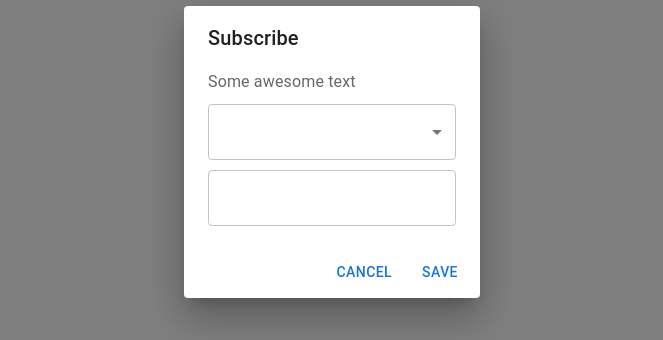
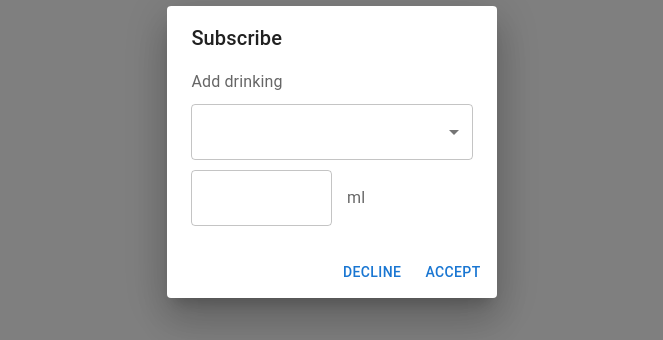
Before and after one commit to bullet03/water_counting, a React (Create React App) app: page / in a window 1280 px wide. Both pictures are taken after a click on the button "add". Shown: the part 248-588 px from the top of the page, without its empty margins (308-971 px from the left). Built offline with nearby package versions, Linux system fonts and the light colour scheme.

Commit message:
feat add sx to Box, TextField and InputLabel

```diff
--- a/src/components/AddDrinkItemModal/AddDrinkItemModal.tsx
+++ b/src/components/AddDrinkItemModal/AddDrinkItemModal.tsx
@@ -1,3 +1,4 @@
+import Box from "@mui/material/Box";
 import Button from "@mui/material/Button";
 import Dialog from "@mui/material/Dialog";
 import DialogActions from "@mui/material/DialogActions";
@@ -24,7 +25,7 @@ export const AddDrinkItemModal: React.FC<IProps> = ({
     <Dialog open={isModalOpen}>
       <DialogTitle>Subscribe</DialogTitle>
       <StyledDialogContent>
-        <DialogContentText>Some awesome text</DialogContentText>
+        <DialogContentText>Add drinking</DialogContentText>
         <FormControl>
           <InputLabel></InputLabel>
           <Select>
@@ -33,11 +34,14 @@ export const AddDrinkItemModal: React.FC<IProps> = ({
             <MenuItem>water</MenuItem>
           </Select>
         </FormControl>
-        <TextField />
+        <Box sx={{ display: "flex", gap: "15px", alignItems: "center" }}>
+          <TextField sx={{ width: "50%" }} />
+          <InputLabel>ml</InputLabel>
+        </Box>
       </StyledDialogContent>
       <DialogActions>
-        <Button onClick={toggleModal}>Cancel</Button>
-        <Button>Save</Button>
+        <Button onClick={toggleModal}>Decline</Button>
+        <Button>Accept</Button>
       </DialogActions>
     </Dialog>
   );
```
